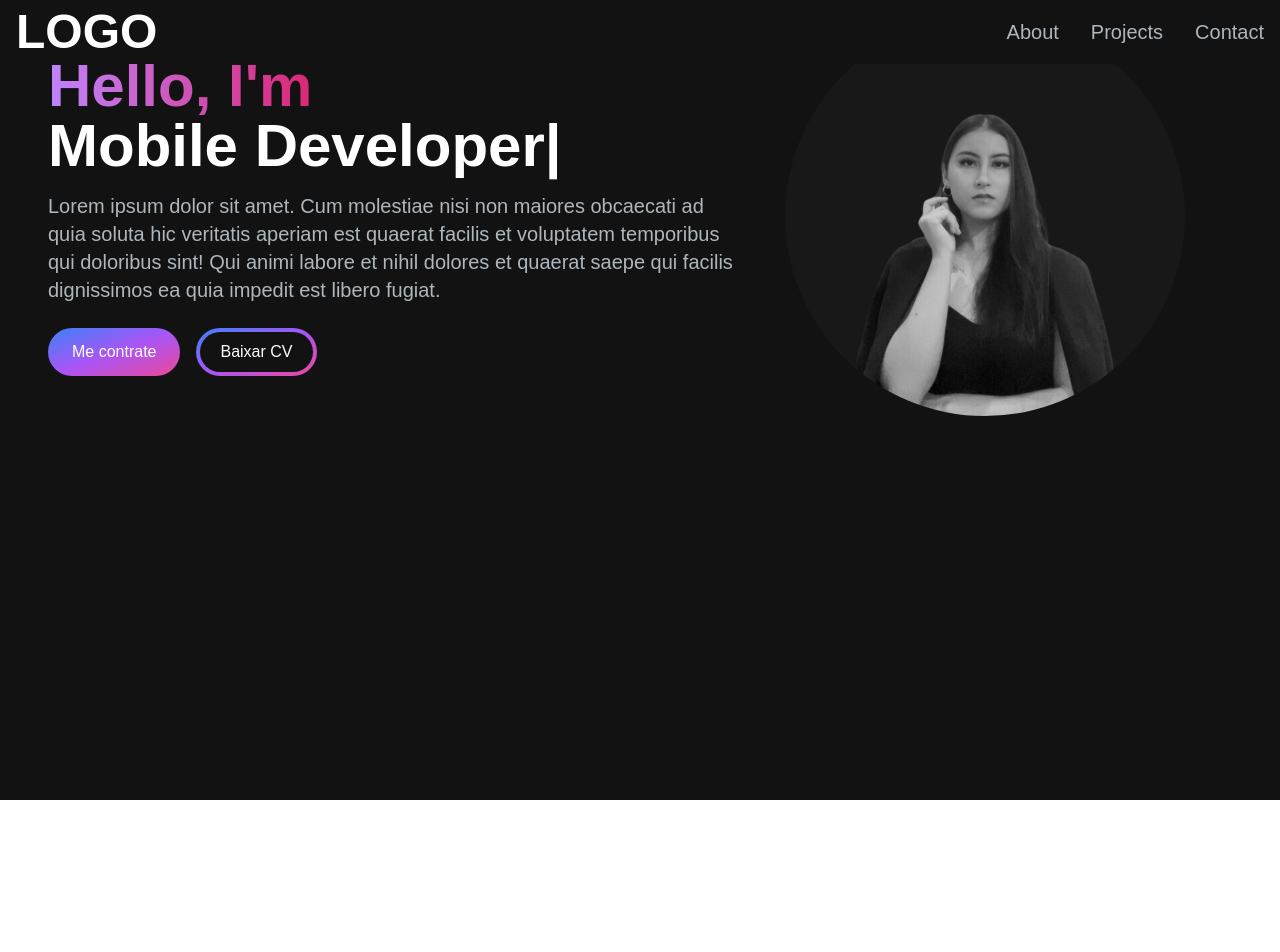
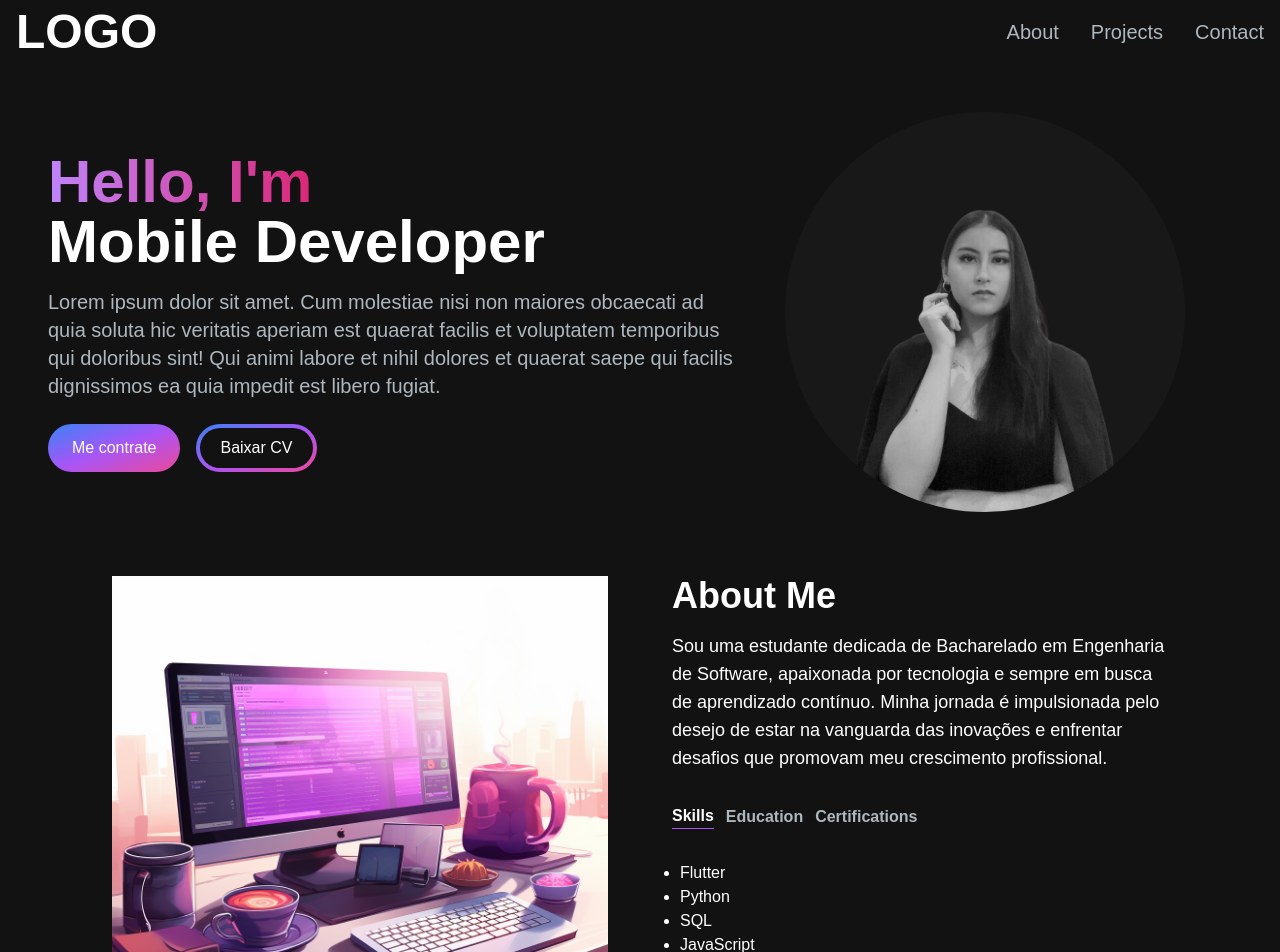
Before and after one commit to gabimatueda/portfolio-gabi, a Next.js app: page / in a window 1280 px wide. Shown: the top 952 px of the page. Before the commit the page ends 800 px from the top, so only its background shows below. Built offline with nearby package versions, Linux system fonts and the light colour scheme.

Commit message:
feat: about me section

```diff
--- /dev/null
+++ b/src/app/components/AboutSection.jsx
@@ -0,0 +1,92 @@
+"use client";
+import React, { useTransition, useState } from "react";
+import Image from "next/image";
+import TabButton from "./TabButton";
+
+const TAB_DATA = [
+    {
+        title: "Skills",
+        id: "skills",
+        content: (
+            <ul className="list-disc pl-2">
+                <li>Flutter</li>
+                <li>Python</li>
+                <li>SQL</li>
+                <li>JavaScript</li>
+                <li>React</li>
+            </ul>
+        ),
+    },
+    {
+        title: "Education",
+        id: "education",
+        content: (
+            <ul className="list-disc pl-2">
+                <li>Unicesumar</li>
+            </ul>
+        ),
+    },
+    {
+        title: "Certifications",
+        id: "certifications",
+        content: (
+            <ul className="list-disc pl-2">
+                <li>Ada Tech</li>
+                <li>Udemy</li>
+            </ul>
+        ),
+    },
+];
+
+const AboutSection = () => {
+    const [tab, setTab] = useState("skills");
+    const [isPending, startTransition] = useTransition();
+
+    const handleTabChange = (id) => {
+        startTransition(() => {
+            setTab(id);
+        });
+    };
+
+    return (
+        <section className="text-white" id="about">
+            <div className="md:grid md:grid-cols-2 gap-8 items-center py-8 px-4 xl:gap-16 sm:py-16 xl:px-16">
+                <Image src="/images/about-image.png" width={500} height={500} />
+                <div className="mt-4 md:mt-0 text-left flex flex-col h-full">
+                    <h2 className="text-4xl font-bold text-white mb-4">About Me</h2>
+                    <p className="text-base lg:text-lg">
+                    Sou uma estudante dedicada de Bacharelado em Engenharia de Software, apaixonada por tecnologia e sempre em busca de aprendizado contínuo. Minha jornada é impulsionada pelo desejo de estar na vanguarda das inovações e enfrentar desafios que promovam meu crescimento profissional.
+                    </p>
+                    <div className="flex flex-row justify-start mt-8">
+                        <TabButton
+                            selectTab={() => handleTabChange("skills")}
+                            active={tab === "skills"}
+                        >
+                            {" "}
+                            Skills{" "}
+                        </TabButton>
+                        <TabButton
+                            selectTab={() => handleTabChange("education")}
+                            active={tab === "education"}
+                        >
+                            {" "}
+                            Education{" "}
+                        </TabButton>
+                        <TabButton
+                            selectTab={() => handleTabChange("certifications")}
+                            active={tab === "certifications"}
+                        >
+                            {" "}
+                            Certifications{" "}
+                        </TabButton>
+                    </div>
+                    <div className="mt-8">
+                        {TAB_DATA.find((t) => t.id === tab).content}
+                    </div>
+                </div>
+            </div>
+        </section>
+    );
+};
+
+export default AboutSection;
--- /dev/null
+++ b/src/app/components/TabButton.jsx
@@ -0,0 +1,16 @@
+import React from "react";
+import NavLink from "./NavLink";
+
+const TabButton = ({ active, selectTab, children }) => {
+    const buttonClasses = active ? 'text-white border-b border-purple-500' : 'text-[#ADB7BE]'
+
+    return (
+        <button onClick={selectTab}>
+            <p className={`mr-3 font-semibold hover:text-white ${buttonClasses}`}>
+                {children}
+            </p>
+        </button>
+    );
+};
+
+export default TabButton;
--- a/src/app/page.js
+++ b/src/app/page.js
@@ -1,13 +1,15 @@
 import Image from "next/image";
 import HeroSection from "./components/HeroSection";
 import Navbar from "./components/Navbar";
+import AboutSection from "./components/AboutSection";
 
 export default function Home() {
   return (
       <main className="flex min-h-screen flex-col bg-[#121212]">
         <Navbar />
-        <div class="container mt 24 mx-auto px-12 py-4">
+        <div class="container mt-24 mx-auto px-12 py-4">
           <HeroSection />
+          <AboutSection/>
         </div>
       </main>
   )
```
Also changed, not shown: public/images/about-image.png (added).
